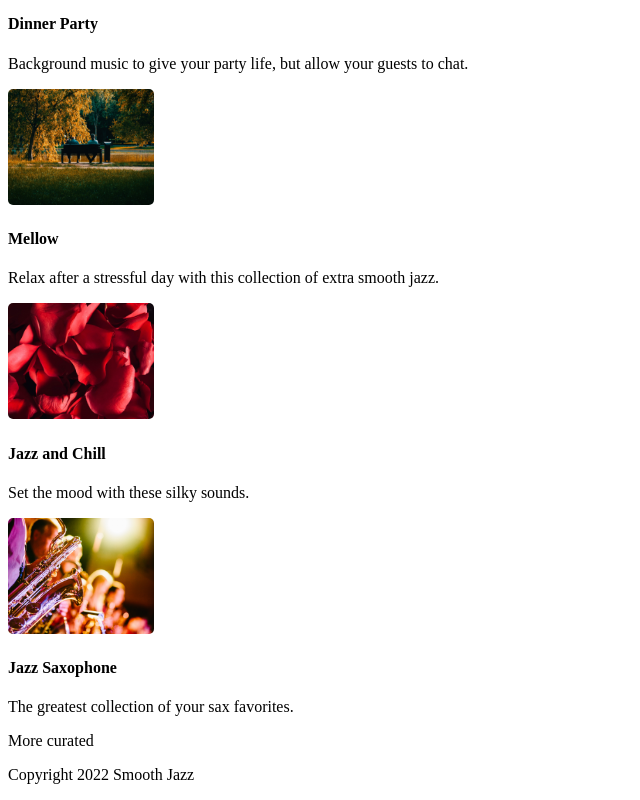
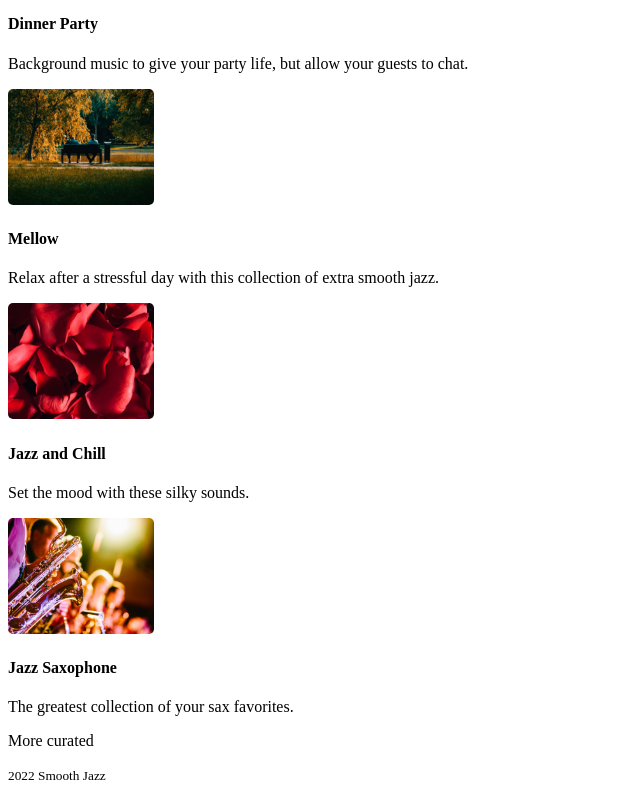
Before and after one commit to lgrodri2/streamingmedia, a plain HTML site: page index.html in a window 1280 px wide. Shown: the part 3943-4743 px from the top of the page, without its empty margins (0-640 px from the left). Drawn offline with Linux system fonts and the light colour scheme.

Commit message:
new update

```diff
--- a/index.html
+++ b/index.html
@@ -102,7 +102,7 @@
         </section>
     </main>
     <footer>
-        <p>Copyright 2022 Smooth Jazz</p>
+        <p><small>2022 Smooth Jazz</small></p>
     </footer>
 </body>
 </html>
```
Also changed, not shown: css/styles.css (added).
